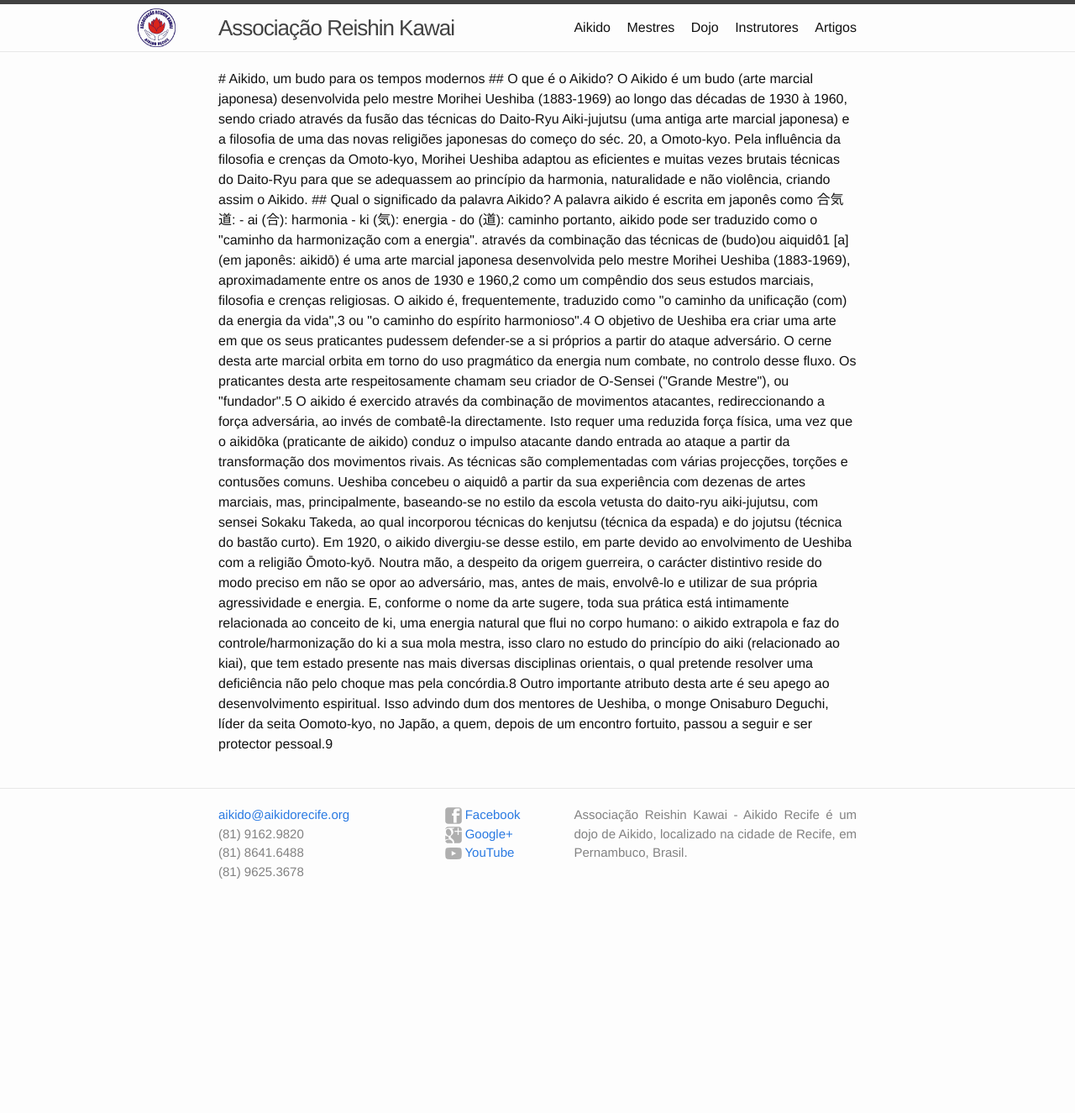
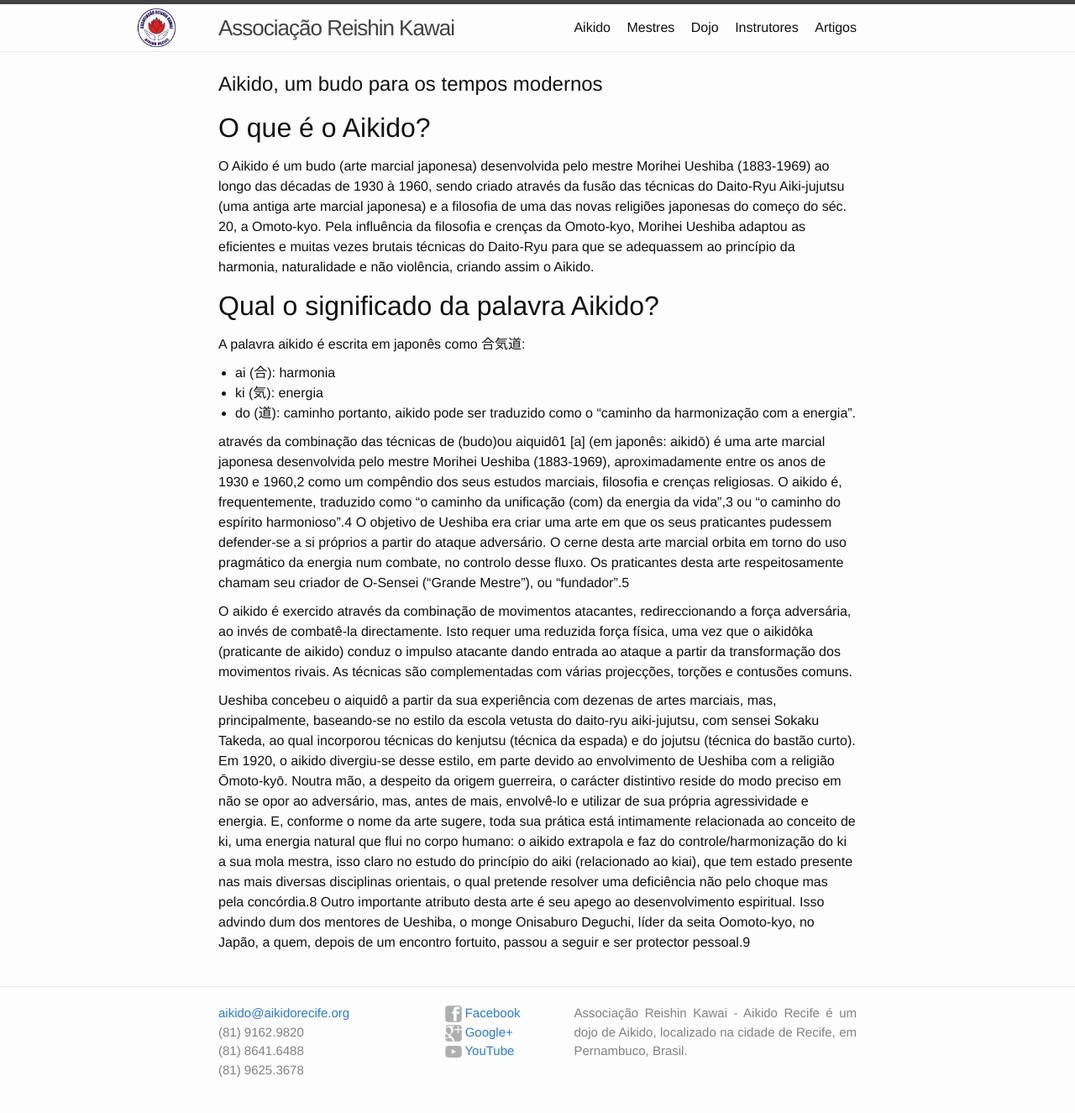
Before and after one commit to aikidorecife/aikidorecife.github.io, a Jekyll site: the page built from aikido.md, in a window 1280 px wide. Shown: the whole page at 84% size. Built offline with Jekyll 4.4.1, drawn with Linux system fonts in a browser that asks for light colours; nearby versions of some CDN libraries; before the commit the page ends 1089 px from its top, so only the background shows below that.

Commit message:
correcting some stuff

```diff
--- a/aikido.html
+++ b/aikido.md
@@ -1,5 +1,5 @@
 ---
-layout: page_notitle
+layout: page-notitle
 title: Aikido, arte marcial japonesa - Associação Reishin Kawai
 permalink: /aikido/
 description: Aikido é uma arte marcial japonesa para defesa pessoal que tem por princípio usar a força do adversário contra ele mesmo.
--- a/artigos/index.html
+++ b/artigos/index.html
@@ -1,5 +1,5 @@
 ---
-layout: page_notitle
+layout: page-notitle
 title: Artigos sobre Aikido e Artes Marciais - Associação Reishin Kawai
 permalink: /artigos/
 ---
--- a/dojo.html
+++ b/dojo.html
@@ -1,5 +1,5 @@
 ---
-layout: page_notitle
+layout: page-notitle
 title: Dojo de Aikido em Recife - Associação Reishin Kawai
 permalink: /dojo/
 description: Saiba mais sobre o nosso dojo e sua história, aprenda como chegar (localização) e descubra o horário das aulas.
--- a/instrutores/index.html
+++ b/instrutores/index.html
@@ -1,5 +1,5 @@
 ---
-layout: page_notitle
+layout: page-notitle
 title: Instrutores de Aikido - Associação Reishin Kawai
 permalink: /instrutores/
 description: Conheça os instrutores de Aikido da Associação Reishin Kawai.
```
Also changed, not shown: _layouts/page-notitle.html (renamed from _layouts/page_notitle.html).
